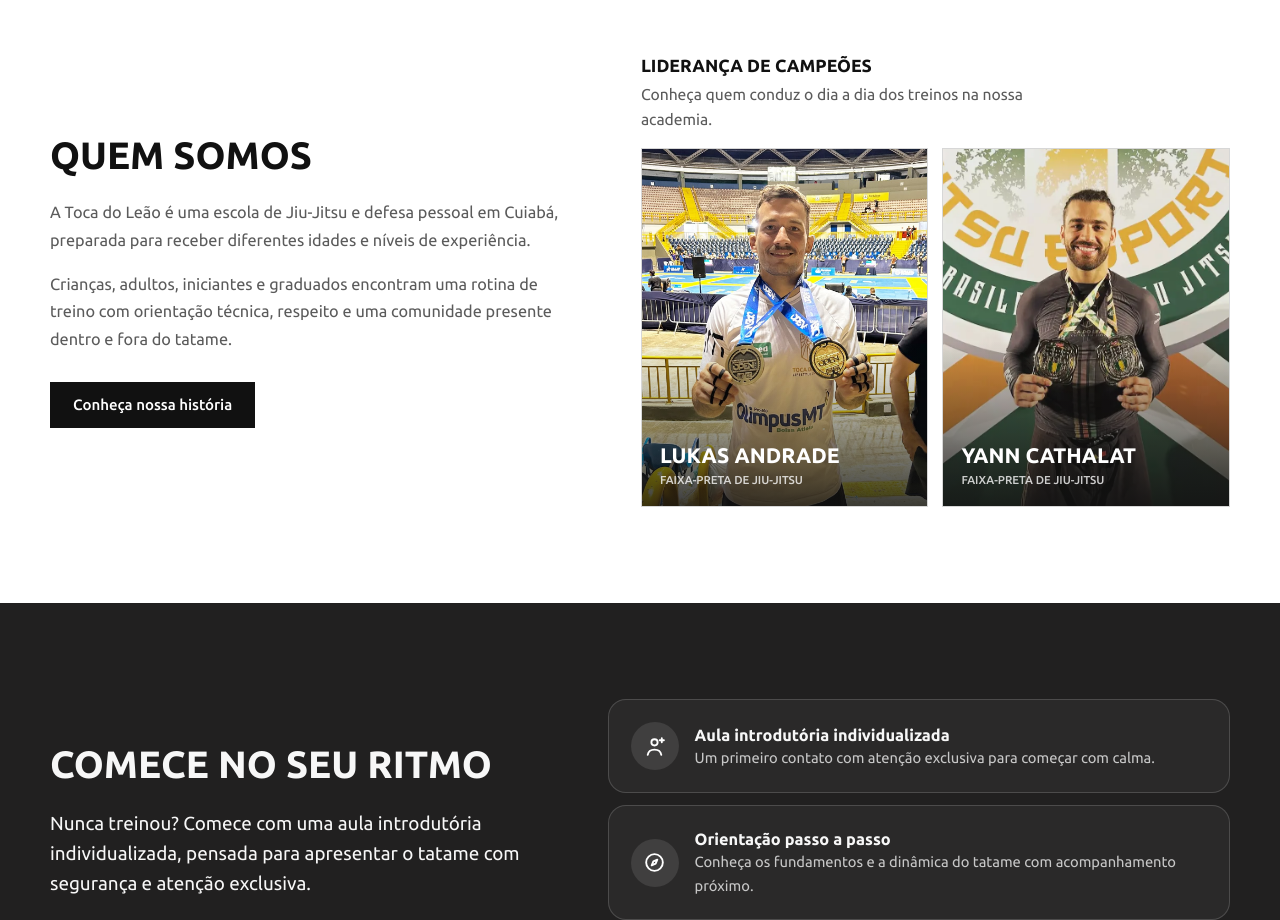
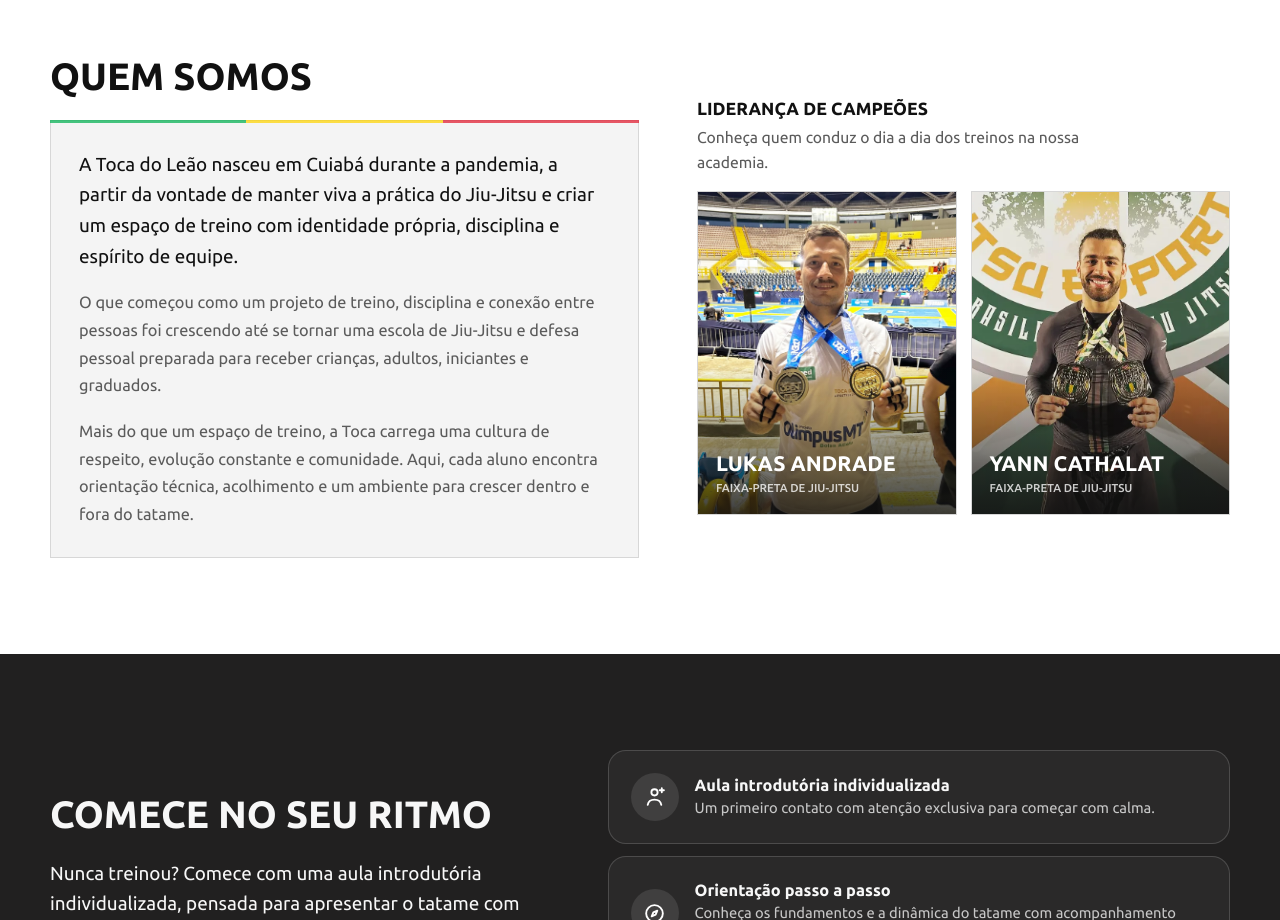
Before and after one commit to ederrabelo/tocadoleao-landingpage, a React (Vite) app: page / in a window 1280 px wide. Shown: the part 840-1760 px from the top of the page. Built offline with nearby package versions, Linux system fonts and the light colour scheme.

Commit message:
Reestrutura seção de quem somos pra comportar a história

```diff
--- a/src/App.css
+++ b/src/App.css
@@ -453,7 +453,7 @@
 
 .who-we-are-layout {
   display: grid;
-  grid-template-columns: minmax(0, 0.95fr) minmax(520px, 1.05fr);
+  grid-template-columns: minmax(0, 1.05fr) minmax(500px, 0.95fr);
   gap: 58px;
   align-items: center;
 }
@@ -518,6 +518,30 @@
   gap: 16px;
 }
 
+.story-panel {
+  position: relative;
+  gap: 18px;
+  padding: 28px;
+  border: 1px solid var(--section-line);
+  background: #f4f4f4;
+}
+
+.story-panel::before {
+  position: absolute;
+  top: -1px;
+  right: -1px;
+  left: -1px;
+  height: 3px;
+  background: linear-gradient(
+    90deg,
+    var(--brand-green) 0 33.333%,
+    var(--brand-yellow) 33.333% 66.666%,
+    var(--brand-red) 66.666% 100%
+  );
+  opacity: 0.72;
+  content: '';
+}
+
 .who-we-are-text p {
   margin: 0;
   color: var(--section-muted);
@@ -532,9 +556,10 @@
   line-height: 1.62;
 }
 
-.who-we-are-button {
-  align-self: flex-start;
-  margin-top: 28px;
+.story-panel .who-we-are-lead {
+  color: var(--section-text);
+  font-size: 1.18rem;
+  line-height: 1.62;
 }
 
 .leadership-feature {
@@ -1595,6 +1620,10 @@
     padding: 0;
   }
 
+  .story-panel {
+    padding: 22px;
+  }
+
   .store-video-column {
     position: static;
     width: 100%;
--- a/src/App.tsx
+++ b/src/App.tsx
@@ -1252,24 +1252,17 @@ function App() {
           <div className="section-inner who-we-are-layout">
             <div className="who-we-are-copy">
               <h2 className="section-kicker">Quem somos</h2>
-              <div className="who-we-are-text">
+              <div className="who-we-are-text story-panel">
                 <p className="who-we-are-lead">
-                  A Toca do Leão é uma escola de Jiu-Jitsu e defesa pessoal em Cuiabá, preparada
-                  para receber diferentes idades e níveis de experiência.
+                  A Toca do Leão nasceu em Cuiabá durante a pandemia, a partir da vontade de manter viva a prática do Jiu-Jitsu e criar um espaço de treino com identidade própria, disciplina e espírito de equipe.
                 </p>
                 <p>
-                  Crianças, adultos, iniciantes e graduados encontram uma rotina de treino com
-                  orientação técnica, respeito e uma comunidade presente dentro e fora do tatame.
+                  O que começou como um projeto de treino, disciplina e conexão entre pessoas foi crescendo até se tornar uma escola de Jiu-Jitsu e defesa pessoal preparada para receber crianças, adultos, iniciantes e graduados.
+                </p>
+                <p>
+                  Mais do que um espaço de treino, a Toca carrega uma cultura de respeito, evolução constante e comunidade. Aqui, cada aluno encontra orientação técnica, acolhimento e um ambiente para crescer dentro e fora do tatame.
                 </p>
               </div>
-              <TrackedLink
-                className="button button-outline-dark who-we-are-button"
-                href="/historia"
-                event="navigation_click"
-                source="historia_quem_somos"
-              >
-                Conheça nossa história
-              </TrackedLink>
             </div>
 
             <section className="leadership-feature" aria-label="Professores da academia">
```
